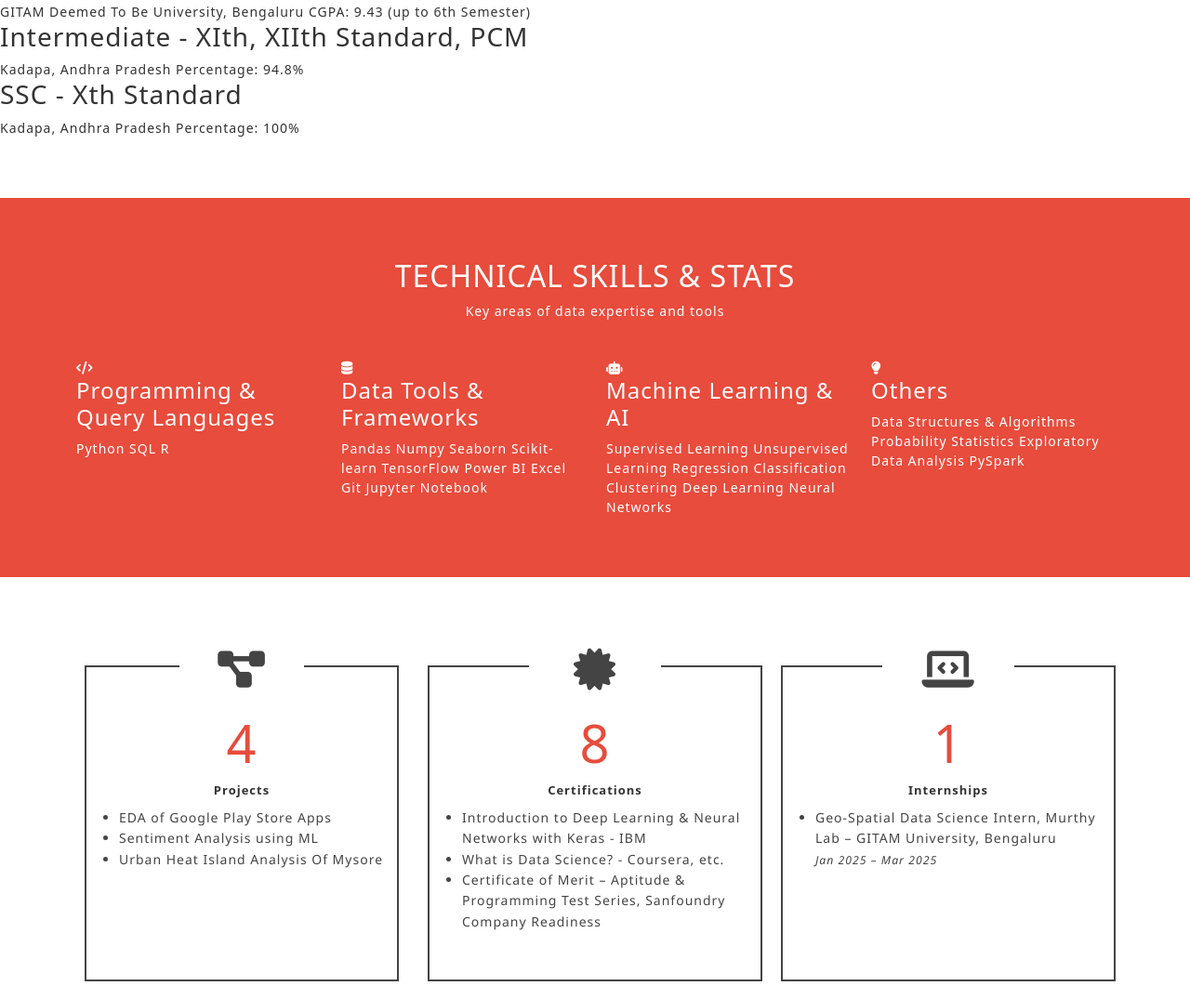
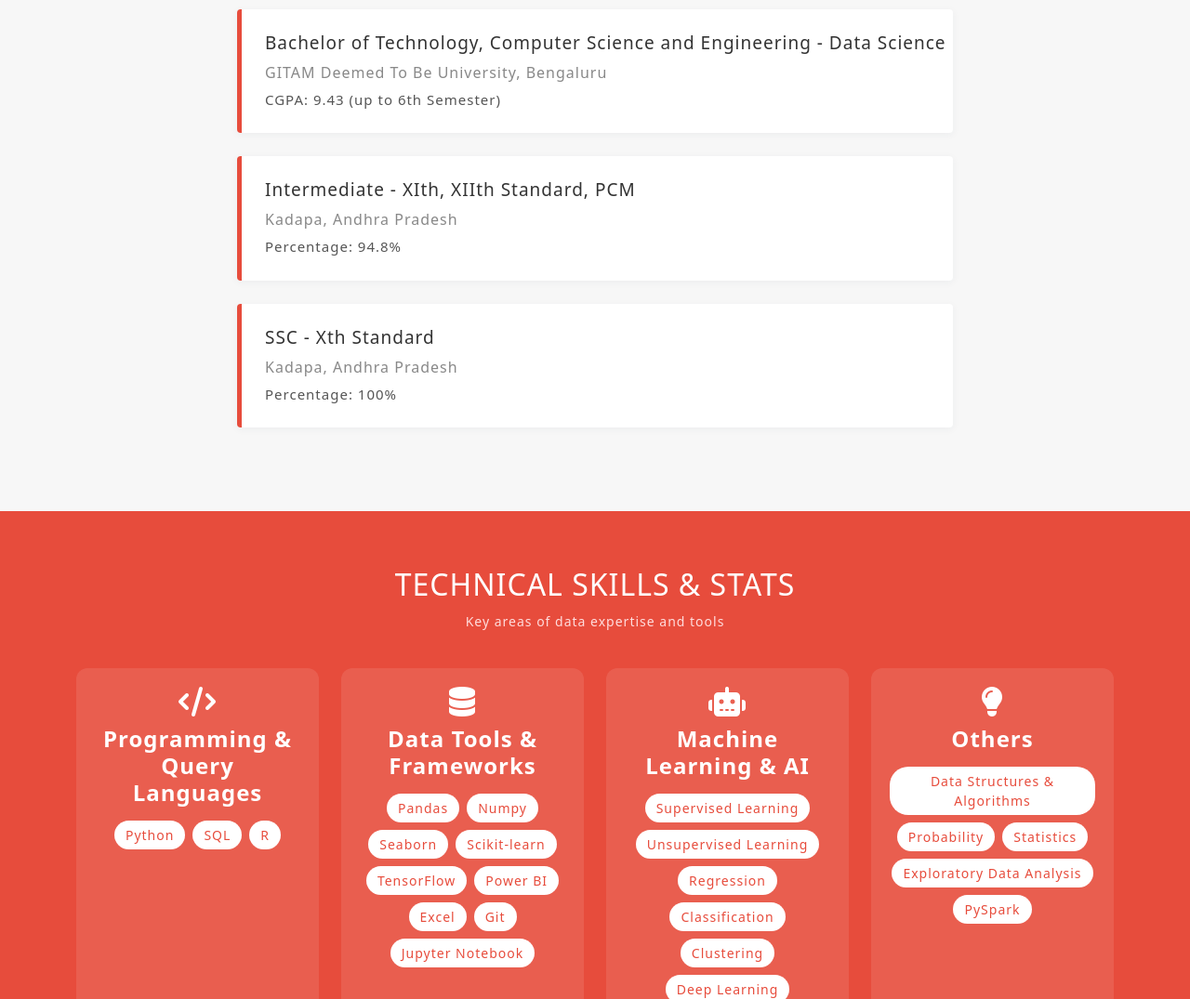
Before and after one commit to faizulgaffar/personal-portfolio, a plain HTML site: page index.html in a window 1280 px wide. Shown: the part 1725-2800 px from the top of the page at 93% size. Drawn offline with nearby package versions, Linux system fonts and the light colour scheme; some packages are replaced by stand-ins of ours; a script that the page names is missing.

Commit message:
Update style.css

```diff
--- a/css/style.css
+++ b/css/style.css
@@ -57,6 +57,12 @@ body {
 	font-size: 23px;
 }
 
+#about p {
+    font-size: 15px;
+    line-height: 1.6;
+}
+
+
 .section {
 	padding: 65px 0;
 	scroll-margin-top: 80px;
@@ -66,41 +72,12 @@ body {
 	max-width: 100%;
 }
 
-.skillsSection,
+
 .contactSection {
 	background-color: #e74c3c;
 	color: #fff;
 }
 
-.skill {
-	text-align: center;
-	margin-left: 10px;
-}
-
-.chart {
-	position: relative;
-	width: 152px;
-	height: 152px;
-	display: inline-block;
-	text-align: center;
-}
-
-.chart canvas {
-	position: absolute;
-	left: 0;
-	top: 0;
-}
-
-.chart .percent {
-	color: #000;
-	line-height: 152px;
-	display: inline-block;
-	font-size: 35px;
-}
-
-.chart .percent:after {
-	content: '%';
-}
 
 .squareItem {
 	margin-top: 30px;
@@ -184,8 +161,6 @@ body {
 .contactButton i {
   margin-right: 8px;
 }
-
-
 
 
 .filter a {
@@ -524,3 +499,193 @@ ul.statDetails {
 		flex: 1 1 100%;
 	}
 }
+
+#education.section {
+  background-color: #f7f7f7;
+  color: #333;
+}
+
+.educationEntries {
+  max-width: 800px;
+  margin: 0 auto;
+  padding-left: 15px;
+  padding-right: 15px;
+}
+
+.eduEntry {
+  background: #fff;
+  border-left: 5px solid #e74c3c;
+  box-shadow: 0 2px 8px rgba(44,62,80,0.05);
+  padding: 25px;
+  margin-bottom: 25px;
+  border-radius: 4px;
+  transition: box-shadow 0.3s;
+}
+.eduEntry:hover {
+  box-shadow: 0 4px 16px rgba(44,62,80,0.10);
+}
+.eduEntry h3 {
+  font-size: 19px;
+  white-space: nowrap;
+  overflow: visible;
+  text-overflow: unset;
+}
+.eduInstitution {
+  display: block;
+  color: #888;
+  font-size: 16px;
+  margin-bottom: 6px;
+}
+.eduDetails {
+  display: block;
+  font-size: 15px;
+  color: #555;
+}
+
+.about-resume-section .contactButton {
+    color: black;
+    background: transparent;
+    border: 2px solid red; /* Always red border initially */
+    transition: background-color 0.3s, color 0.3s, border-color 0.3s;
+}
+
+.about-resume-section .contactButton:hover,
+.about-resume-section .contactButton:focus {
+    color: red;
+    background: white;
+    border-color: red;
+}
+
+.about-resume-section .contactButton:active {
+    color: black;
+    background: white;
+    border-color: black;
+}
+
+.skillsSection {
+  background-color: #e74c3c;
+  color: white;
+  padding: 60px 0;
+}
+
+.skillsSection h2 {
+  margin-bottom: 10px;
+}
+
+.skillsSection p {
+  color: #fdd;
+}
+
+.skill-card {
+  background: rgba(255, 255, 255, 0.1);
+  border-radius: 12px;
+  padding: 20px;
+  text-align: center;
+  transition: all 0.3s ease;
+  height: 100%;
+}
+
+.skill-card:hover {
+  background: rgba(255, 255, 255, 0.2);
+  transform: translateY(-5px);
+}
+
+.skill-card i {
+  font-size: 2rem;
+  margin-bottom: 10px;
+  color: #fff;
+}
+
+.skill-card h4 {
+  font-weight: 600;
+  margin-bottom: 15px;
+}
+
+.skill-tags {
+  display: flex;
+  flex-wrap: wrap;
+  justify-content: center;
+  gap: 8px;
+}
+
+.skill-tag {
+  background: white;
+  color: #e74c3c;
+  padding: 5px 12px;
+  border-radius: 20px;
+  font-size: 14px;
+  font-weight: 500;
+  transition: all 0.3s ease, transform 0.2s ease;
+}
+
+.skill-tag:hover {
+  background: #ddd;
+  transform: scale(1.05);
+}
+
+.statsSection .squareInnerContainer {
+  padding: 40px 20px 25px;
+  min-height: auto;
+  transition: transform 0.25s ease, box-shadow 0.25s ease;
+}
+
+.statsSection .squareInnerContainer:hover {
+  transform: translateY(-6px);
+  box-shadow: 0 6px 16px rgba(0, 0, 0, 0.12);
+}
+
+.statsSection .squareIcon {
+  font-size: 40px;
+  margin-bottom: 10px;
+  color: #444;
+}
+
+.statsSection .squareContent h2 {
+  font-size: 42px;
+  color: #e74c3c;
+  margin-bottom: 6px;
+}
+
+.statsSection .squareContent h3 {
+  font-size: 16px;
+  margin-bottom: 14px;
+  font-weight: 600;
+}
+
+.statsSection .statDetails {
+  font-size: 14px;
+  text-align: left;
+  padding-left: 18px;
+  margin-top: 8px;
+  line-height: 1.6;
+}
+
+.statsSection .statDetails li {
+  margin-bottom: 5px;
+}
+
+.statsSection .row {
+  display: flex;
+  flex-wrap: wrap;
+}
+
+.statsSection .squareItem {
+  flex: 1 1 33.333%;
+  display: flex;
+}
+
+.statsSection .squareInnerContainer {
+  flex: 1;
+  display: flex;
+  flex-direction: column;
+  justify-content: space-between;
+}
+.statsSection {
+  padding-bottom: 30px;
+}
+#portfolio .heading h2 {
+  color: #e74c3c;
+}
+#education .heading h2 {
+  color: #e74c3c;
+}
```
